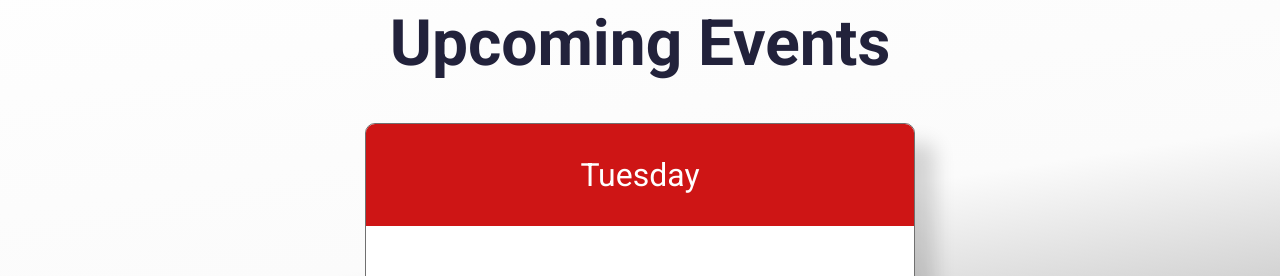
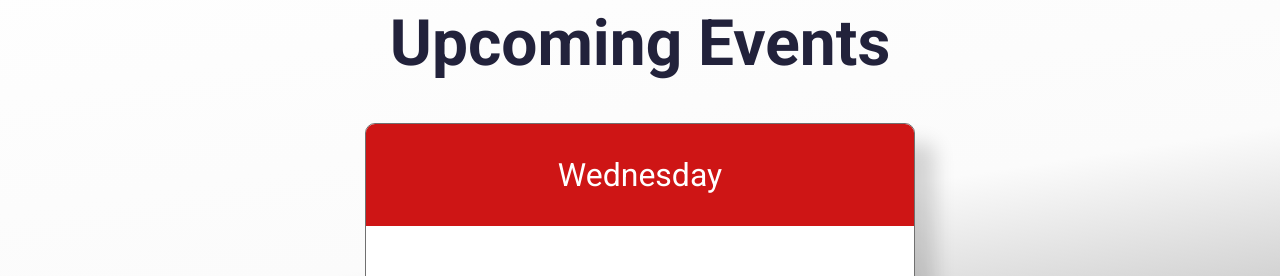
Before and after one commit to code-experiment/code-experiment-website, a React (Create React App) app in the folder client/: page / in a window 1280 px wide. Shown: the part 1660-1936 px from the top of the page. Built offline with nearby package versions, Linux system fonts and the light colour scheme.

Commit message:
Update date to Wednesday

```diff
--- a/client/src/components/UpcomingEvents.js
+++ b/client/src/components/UpcomingEvents.js
@@ -2,7 +2,7 @@ import React from "react";
 import moment from "moment";
 
 const UpcomingEvents = () => {
-  const nextMeetup = moment().startOf("week").add(2, "days"); // thursday - change number to whatever day of week wanted
+  const nextMeetup = moment().startOf("week").add(3, "days"); // thursday - change number to whatever day of week wanted
   const nextMeetupDay = nextMeetup.format("dddd"); // this weeks meetup dat int
   const nextMeetupDate = nextMeetup.format("LL").slice(0, -6); // this weeks meetup formatted for day and year
   const currentTime = moment()._d; // full date of current time
```
